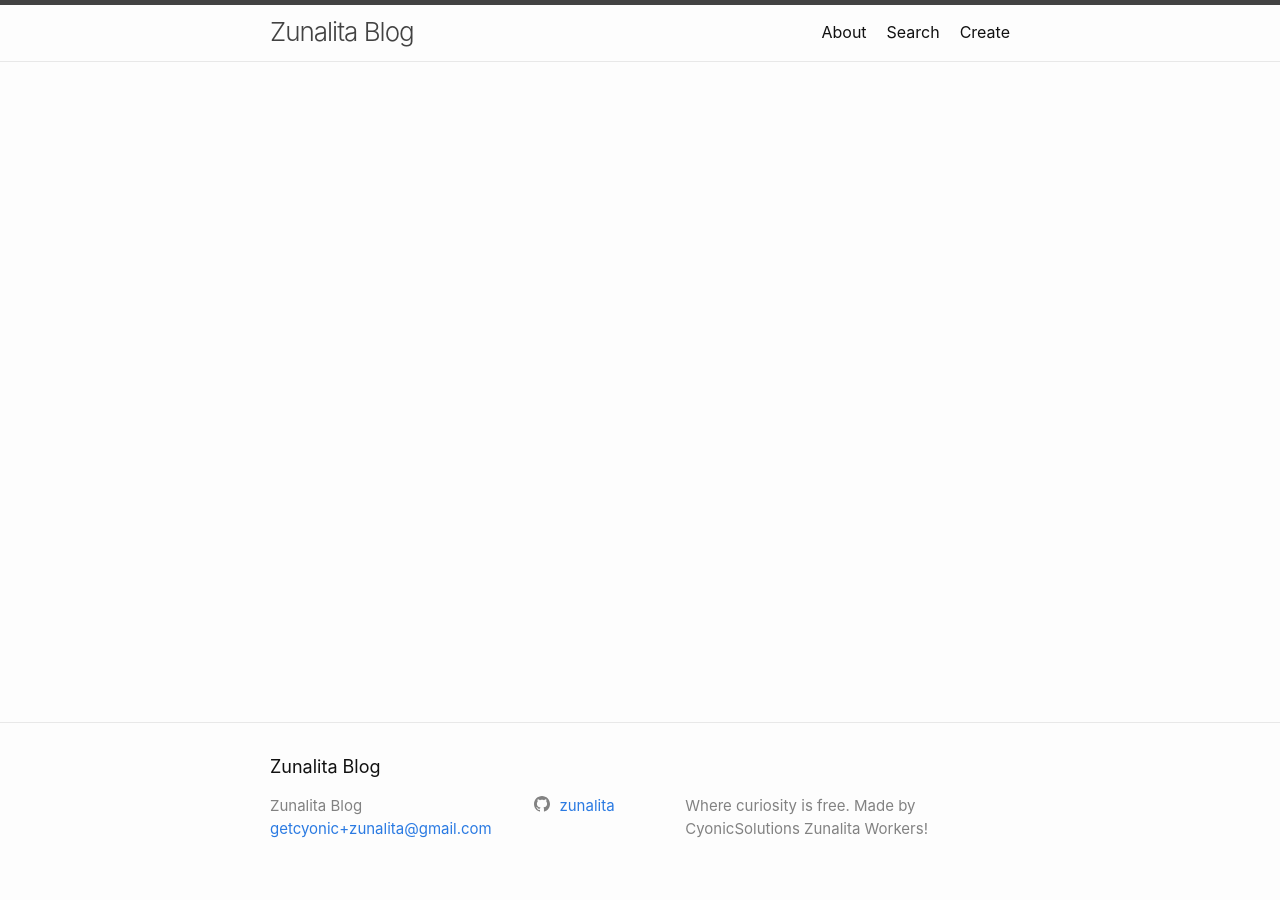
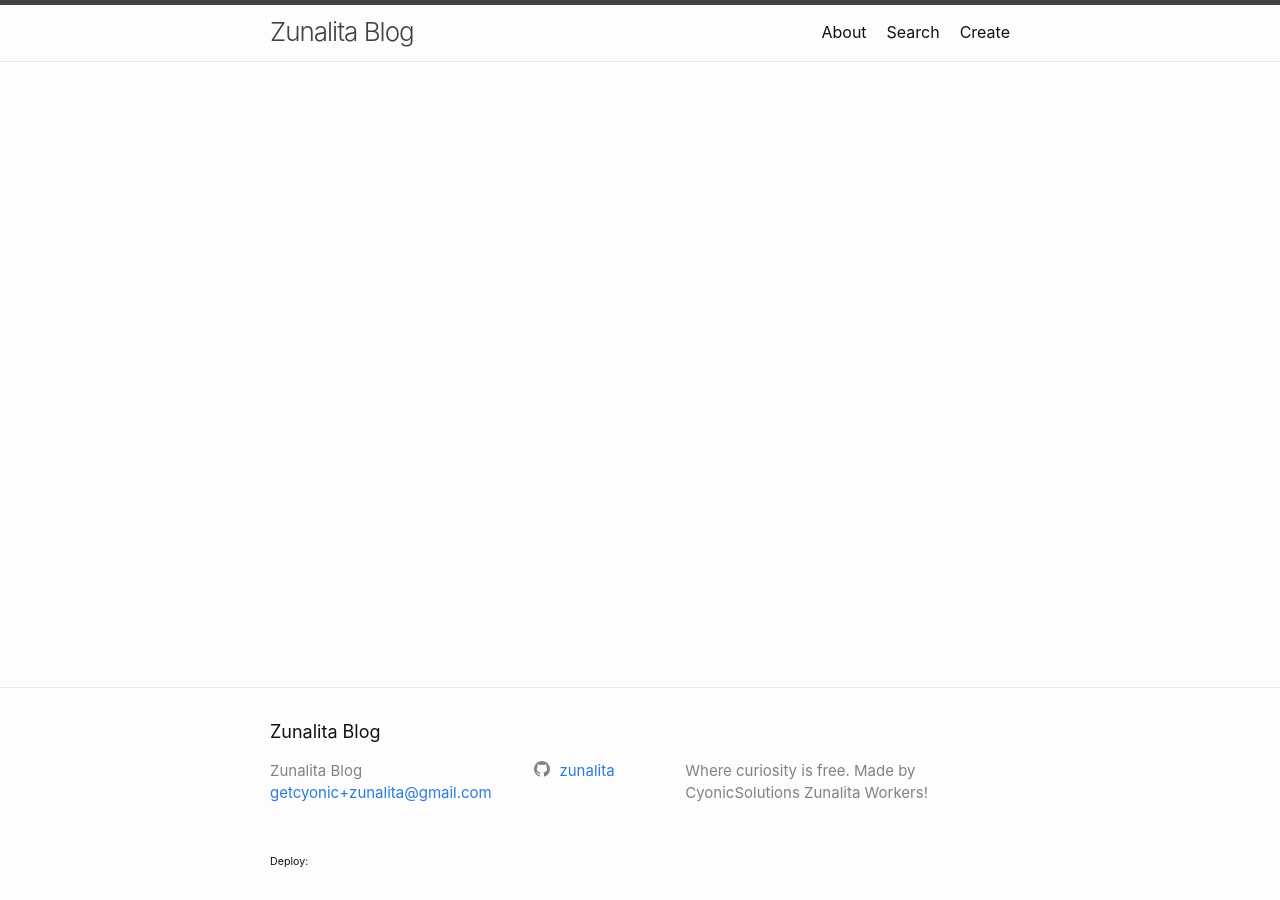
Before and after one commit to zunalita/zunalita.github.io, a Jekyll site: the page built from index.md, in a window 1280 px wide. Built offline with Jekyll 4.4.1, drawn with Linux system fonts in a browser that asks for light colours.

Commit message:
Added deploy_sha for verifying github pages build

```diff
--- a/_config.yml
+++ b/_config.yml
@@ -25,6 +25,8 @@
 baseurl: "" # the subpath of your site, e.g. /blog
 url: "https://zunalita.github.io" # the base hostname & protocol for your site, e.g. http://example.com
 github_username:  zunalita
+
+# -----------------------------------------------------------------------------------
 
 disqus:
   shortname: zunalita
--- a/_includes/footer.html
+++ b/_includes/footer.html
@@ -14,10 +14,10 @@
             {%- else -%}
               {{ site.title | escape }}
             {%- endif -%}
-            </li>
-            {%- if site.email -%}
-            <li><a class="u-email" href="mailto:{{ site.email }}">{{ site.email }}</a></li>
-            {%- endif -%}
+          </li>
+          {%- if site.email -%}
+          <li><a class="u-email" href="mailto:{{ site.email }}">{{ site.email }}</a></li>
+          {%- endif -%}
         </ul>
       </div>
 
@@ -30,6 +30,15 @@
       </div>
     </div>
 
+    <div class="deploy-info" style="margin-top: 1rem; font-size: 0.8em;">
+      <small>
+        Deploy:
+        <a href="https://github.com/{{ site.github_username }}/{{ site.github_username }}.github.io/commit/{{ site.deploy_sha }}">
+          {{ site.deploy_sha }}
+        </a>
+      </small>
+    </div>
+
   </div>
 
 </footer>
```
Also changed, not shown: .github/workflows/publish.yml.
